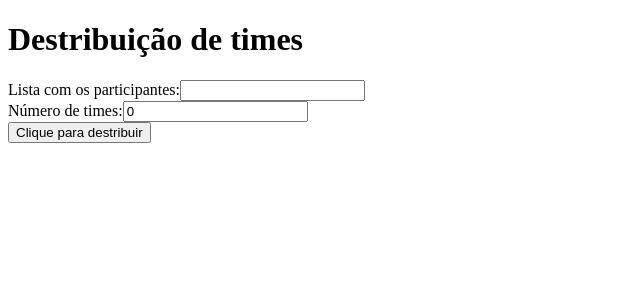
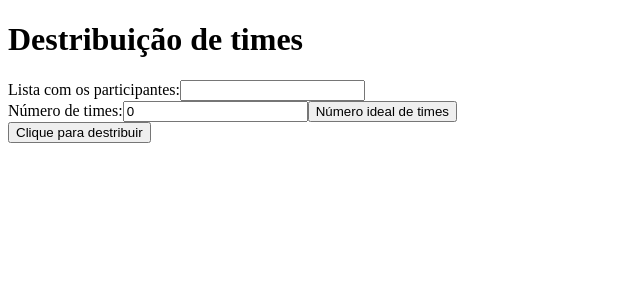
Before and after one commit to kamatashi/Selecionador-de-Equipes, a React (Vite) app: page / in a window 1280 px wide. Shown: the top 300 px of the page, without its empty margins (0-640 px from the left). Built offline with nearby package versions, Linux system fonts and the light colour scheme.

Commit message:
feat: calculateTeams function and removeNumbersFromString function

```diff
--- a/src/components/TeamDistribution/index.jsx
+++ b/src/components/TeamDistribution/index.jsx
@@ -1,9 +1,10 @@
-import React, { useState } from 'react';
+import React, { useState } from "react";
 
 const TeamDistribution = () => {
   const [peopleList, setPeopleList] = useState('');
   const [numTeams, setNumTeams] = useState(0);
   const [teams, setTeams] = useState([]);
+  const [peoplePerTeam, setPeoplePerTeam] = useState(0);
 
   const handlePeopleListChange = (e) => {
     setPeopleList(e.target.value);
@@ -13,13 +14,32 @@ const TeamDistribution = () => {
     setNumTeams(e.target.value);
   };
 
+  function removeNumbersFromString(inputString) {
+    // Utiliza uma expressão regular para remover os números
+    return inputString.replace(/\d/g, '');
+  }
+
+  const calculateTeams = () => {
+    const peopleWtthoutNumbers = removeNumbersFromString(peopleList); // VEJA ISSO AQUI, DEPOIS ////////
+    const peopleArray = peopleWtthoutNumbers.split(". ").map((name) => name.trim());
+    const maxPeoplePerTeam = Math.ceil(peopleArray.length / 7); // Pode ajustar o limite conforme necessário
+    setPeoplePerTeam(maxPeoplePerTeam);
+
+    // Calcula o número de times com base no limite de pessoas por time
+    const calculatedNumTeams = Math.ceil(peopleArray.length / maxPeoplePerTeam);
+    setNumTeams(calculatedNumTeams);
+  };
+
   const distributeTeams = () => {
-    const peopleArray = peopleList.split('. ').map((name) => name.trim());
+    const peopleArray = peopleList.split(". ").map((name) => name.trim());
     const shuffledPeople = peopleArray.sort(() => Math.random() - 0.5);
 
     const distributedTeams = Array.from({ length: numTeams }, (_, index) => ({
       teamNumber: index + 1,
-      members: shuffledPeople.slice(index * Math.ceil(peopleArray.length / numTeams), (index + 1) * Math.ceil(peopleArray.length / numTeams)),
+      members: shuffledPeople.slice(
+        index * Math.ceil(peopleArray.length / numTeams),
+        (index + 1) * Math.ceil(peopleArray.length / numTeams),
+      ),
     }));
 
     setTeams(distributedTeams);
@@ -30,12 +50,17 @@ const TeamDistribution = () => {
       <h1>Destribuição de times</h1>
       <label>
         Lista com os participantes:
-        <input type="text" value={peopleList} onChange={handlePeopleListChange} />
+        <input
+          type="text"
+          value={peopleList}
+          onChange={handlePeopleListChange}
+        />
       </label>
       <br />
       <label>
         Número de times:
         <input type="number" value={numTeams} onChange={handleNumTeamsChange} />
+        <button onClick={calculateTeams}>Número ideal de times</button>
       </label>
       <br />
       <button onClick={distributeTeams}>Clique para destribuir</button>
```
